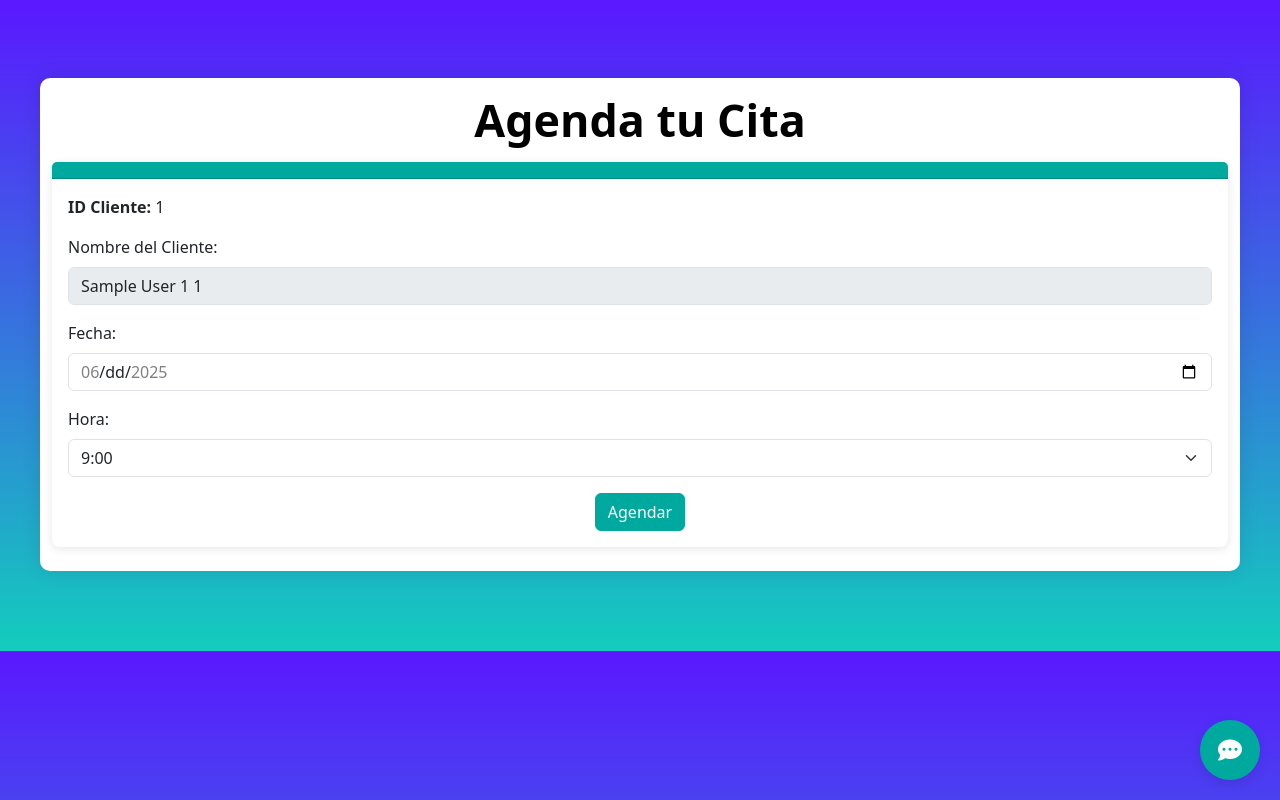
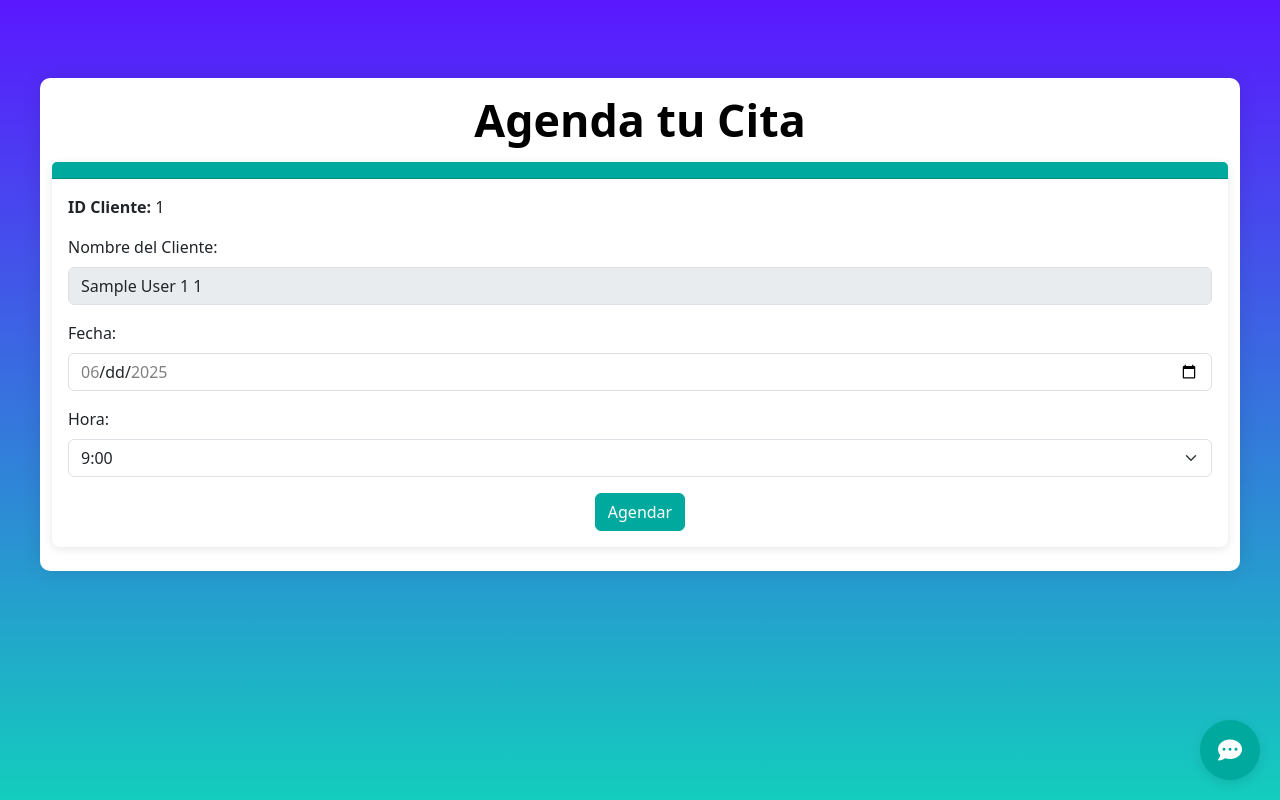
Before and after one commit to AR-0701/SmilineMVC, a PHP site: page /public/agendar.php in a window 1280 px wide. Run offline with PHP 8.4, Linux system fonts and the light colour scheme; the visitor is signed in with stand-in values (Sample User, id 1).

Commit message:
--------

```diff
--- a/vistas/agendar.view.php
+++ b/vistas/agendar.view.php
@@ -25,11 +25,7 @@ $clienteLogueado = [
    body {
         background: linear-gradient(to top, #13cdbd, #5a18ff);
         padding-top: 30px;
-<<<<<<< HEAD
         min-height: 100vh;
-=======
-          min-height: 100vh;
->>>>>>> a1a8e061878c769eac87d82318941f4888ccc76b
         margin: 0;
     }
 
```
